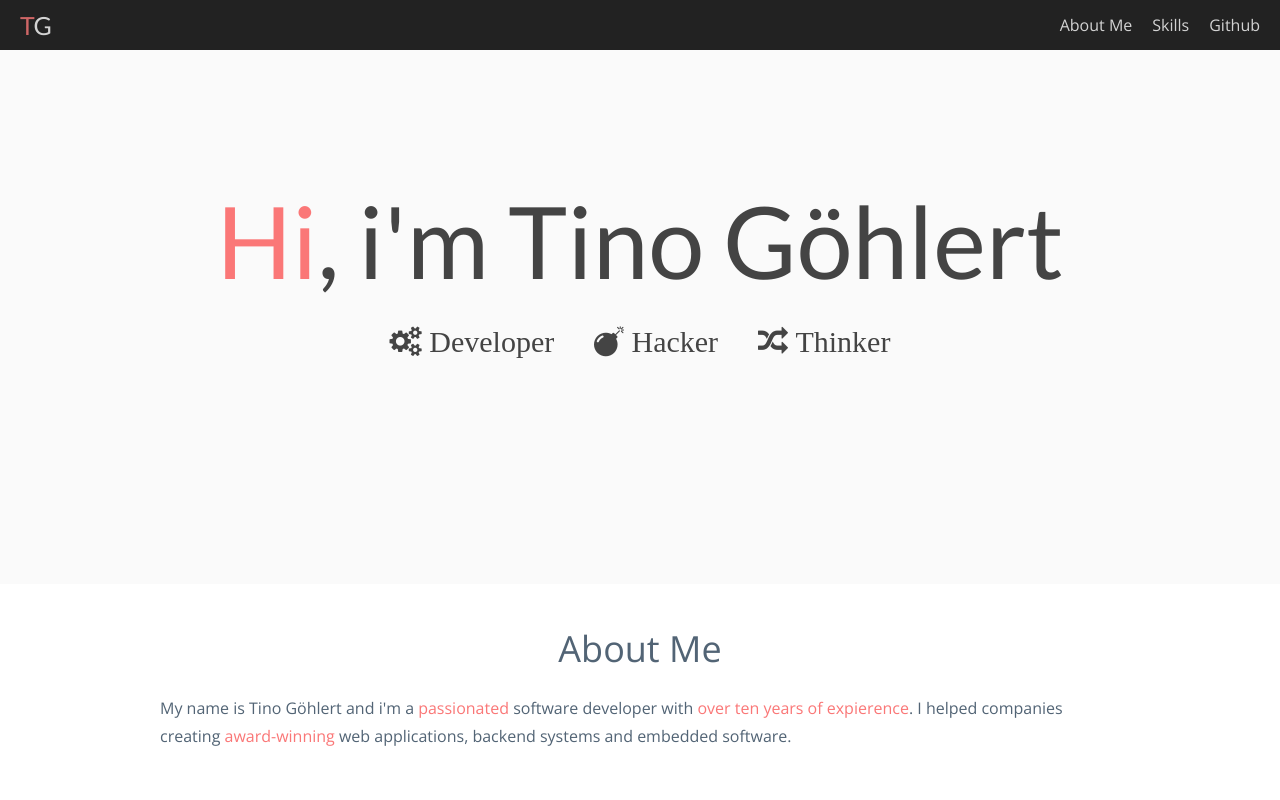
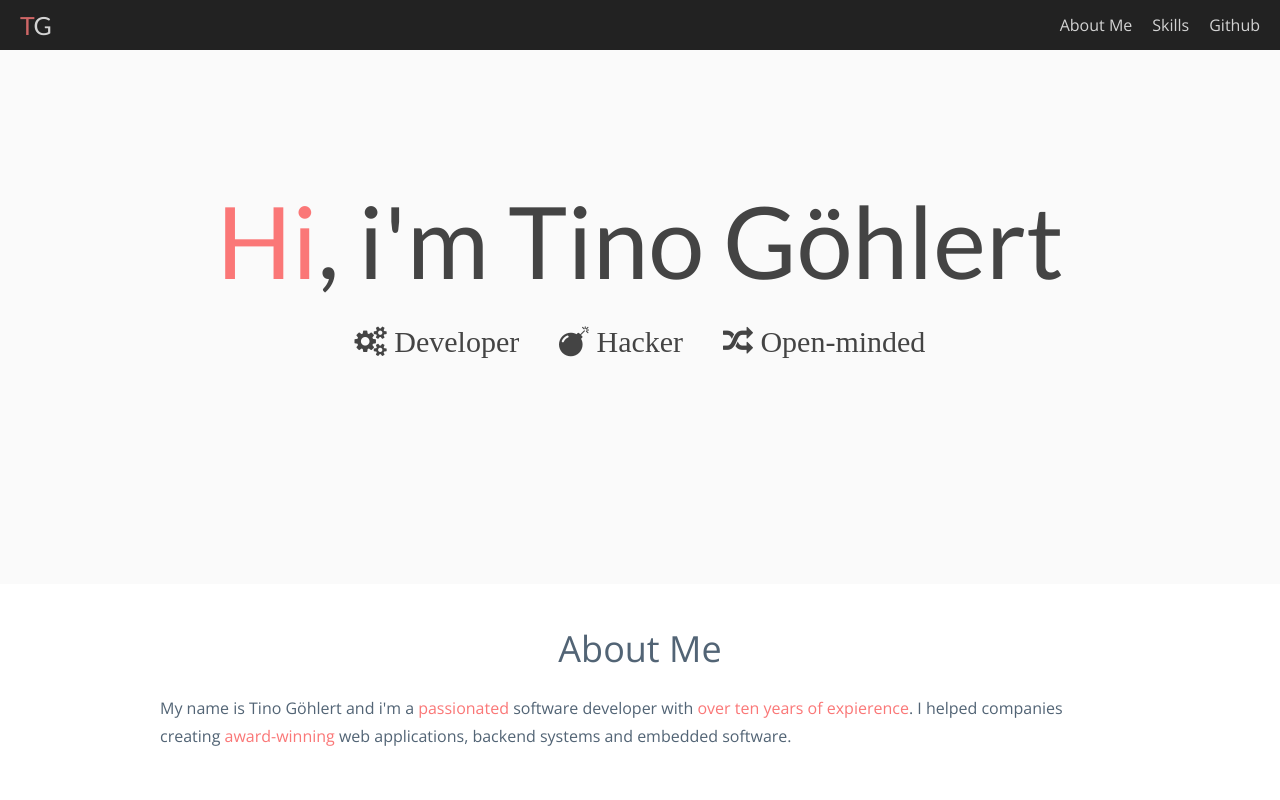
Before and after one commit to tinogoehlert/tinogoehlert.github.io, a plain HTML site: page index.html in a window 1280 px wide. Shown: the top 800 px of the page. Drawn offline with nearby package versions, Linux system fonts and the light colour scheme.

Commit message:
changed Thinker to Open-minded

```diff
--- a/index.html
+++ b/index.html
@@ -52,7 +52,7 @@
       <div class="row">
           <i class="cover-claim fa fa-cogs" aria-hidden="true">  Developer</i>
           <i class="cover-claim fa fa-bomb" aria-hidden="true">  Hacker</i>
-          <i class="cover-claim fa fa-random" aria-hidden="true">  Thinker</i>
+          <i class="cover-claim fa fa-random" aria-hidden="true">  Open-minded</i>
       </div>
   </div>
 </div>
```
